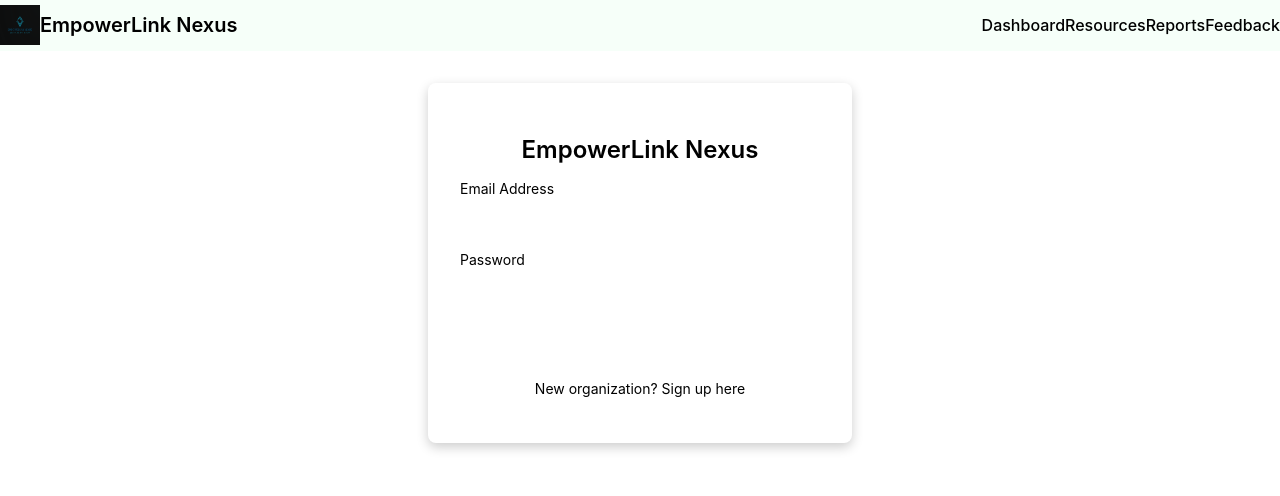
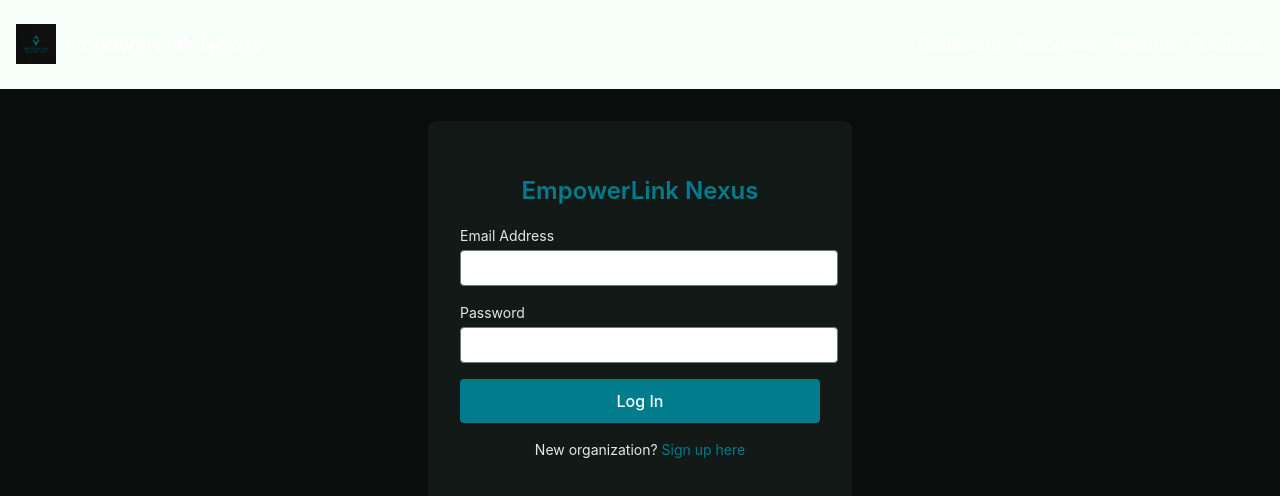
Before and after one commit to MissTipo/EmpowerLink-Nexus, a React (Create React App) app in the folder empowerlink-frontend/: page /login in a window 1280 px wide. Shown: the top 496 px of the page. Built offline with nearby package versions, Linux system fonts and the light colour scheme.

Commit message:
style(global): refine global and application‐wide styles
Signed-off-by: MissTipo <dorine.a.tipo@gmail.com>

```diff
--- a/empowerlink-frontend/src/App.css
+++ b/empowerlink-frontend/src/App.css
@@ -15,7 +15,7 @@
 
 .App-header {
   background-color: #282c34;
-  min-height: 100vh;
+  min-height: 20vh;
   display: flex;
   flex-direction: column;
   align-items: center;
--- a/empowerlink-frontend/src/index.css
+++ b/empowerlink-frontend/src/index.css
@@ -1,13 +1,47 @@
+/* src/index.css */
+
+:root {
+  /* Color Palette */
+  --color-bg: #0A0F0D;             /* very dark charcoal */
+  --color-surface: #121917;        /* slightly lighter background */
+  --color-primary: #017C8C;        /* empowering teal */
+  --color-secondary: #8C6BFF;      /* accent purple */
+  --color-accent: #FFD54F;         /* highlight yellow */
+  --color-on-primary: #FFFFFF;     /* text on primary */
+  --color-on-surface: #E1E8EB;     /* main body text */
+  --color-muted: #6A7C7F;          /* secondary text */
+  --color-error: #E53935;          /* errors, alerts */
+
+  /* Typography */
+  --font-family-base: "Inter", sans-serif;
+  --font-size-base: 16px;
+  --font-size-sm: 0.875rem;
+  --font-size-lg: 1.125rem;
+  --line-height-base: 1.5;
+
+  /* Spacing */
+  --space-xs: 4px;
+  --space-sm: 8px;
+  --space-md: 16px;
+  --space-lg: 24px;
+  --space-xl: 32px;
+}
+
 body {
   margin: 0;
-  font-family: -apple-system, BlinkMacSystemFont, 'Segoe UI', 'Roboto', 'Oxygen',
-    'Ubuntu', 'Cantarell', 'Fira Sans', 'Droid Sans', 'Helvetica Neue',
-    sans-serif;
-  -webkit-font-smoothing: antialiased;
-  -moz-osx-font-smoothing: grayscale;
+  font-family: var(--font-family-base);
+  font-size: var(--font-size-base);
+  line-height: var(--line-height-base);
+  color: var(--color-on-surface);
+  background-color: var(--color-bg);
 }
 
-code {
-  font-family: source-code-pro, Menlo, Monaco, Consolas, 'Courier New',
-    monospace;
-}
+/* Utility classes */
+.mt-md   { margin-top: var(--space-md); }
+.mb-md   { margin-bottom: var(--space-md); }
+.p-md    { padding: var(--space-md); }
+.text-center { text-align: center; }
+
+a { color: var(--color-primary); text-decoration: none; }
+a:hover { text-decoration: underline; }
+button { font-family: inherit; cursor: pointer; }
```
